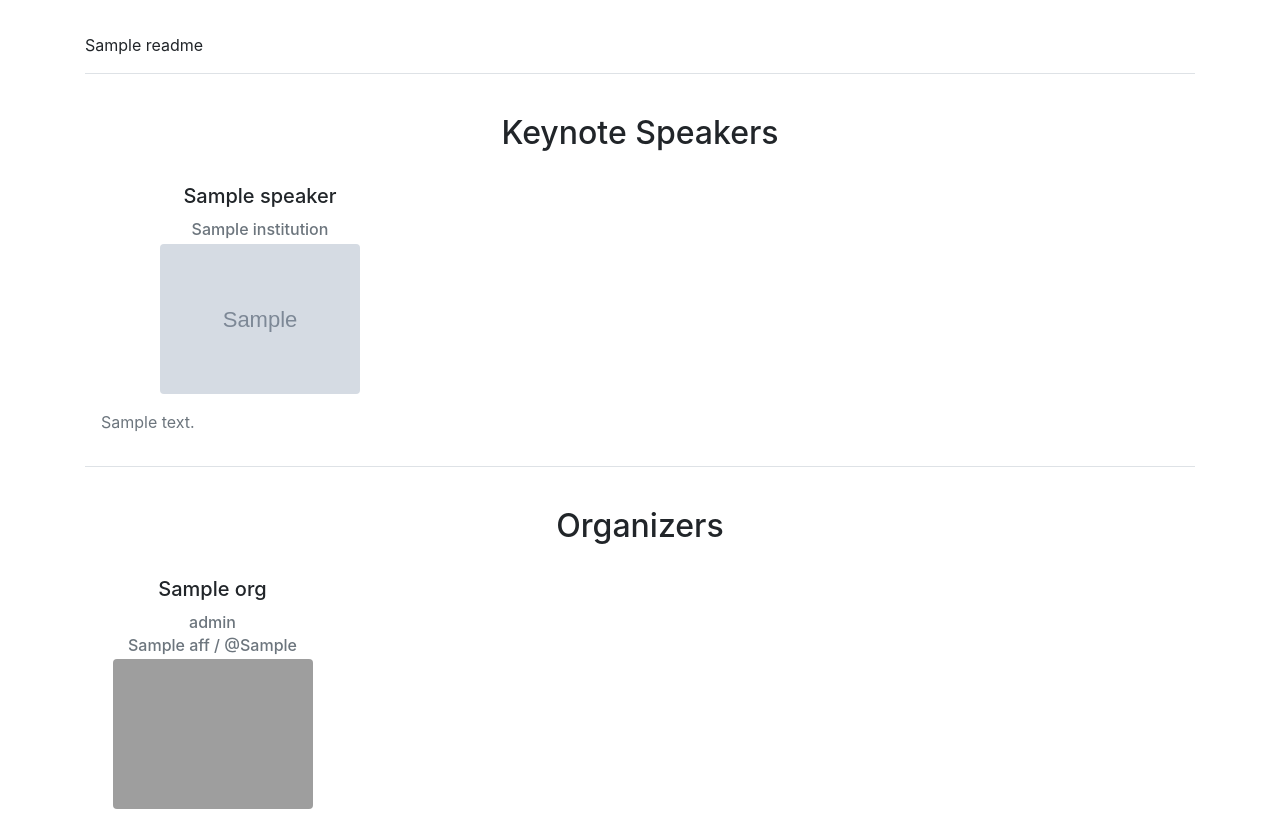
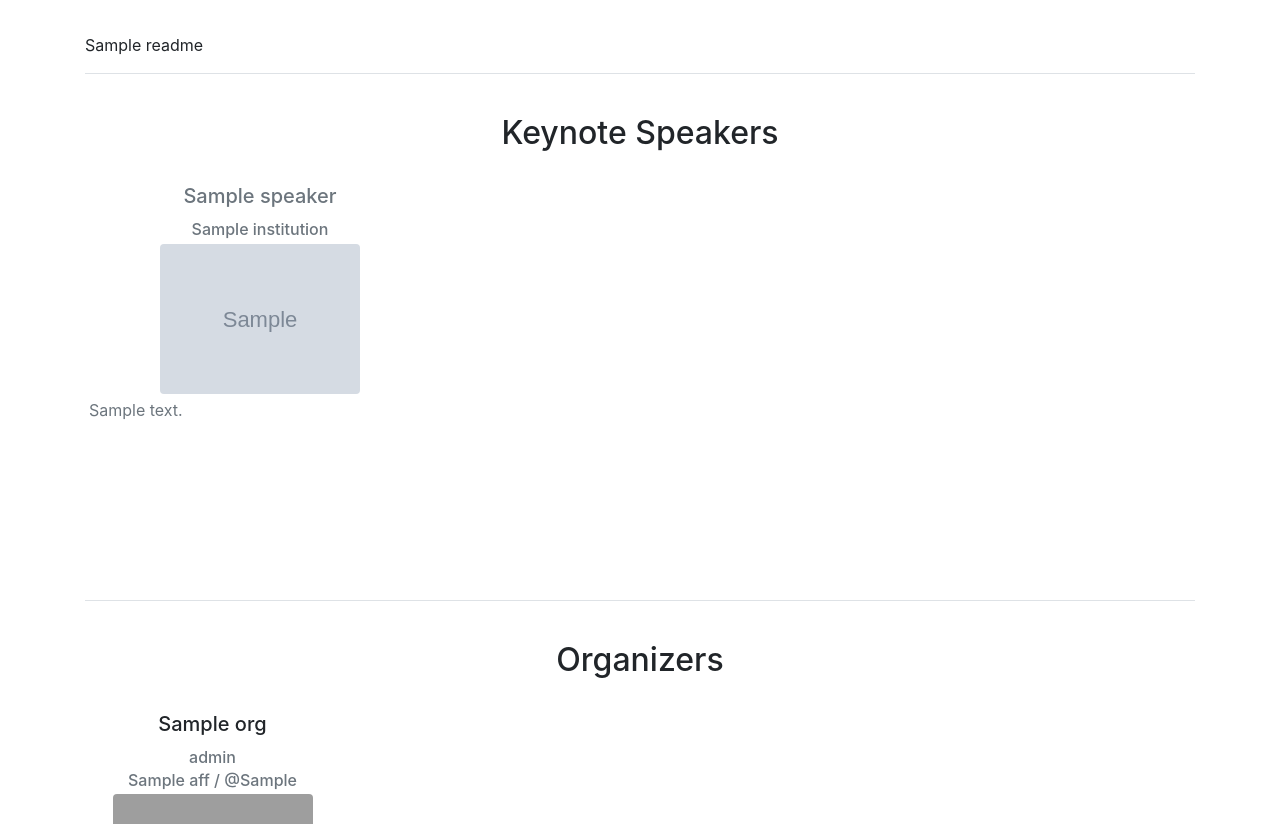
Before and after one commit to ewrl-org/ewrl-2026, a Flask app: template templates/index.html in a window 1280 px wide. Shown: the part 423-1247 px from the top of the page. Run offline with Flask 3, Linux system fonts and the light colour scheme; the template is opened without the code that fills it: most values are stand-ins (such as "Sample title", 1, 10 or a date in 2020); grey boxes marked "Sample" are stand-in pictures; parts of the project's set-up code (start-up, migrations or seed data) failed here and were passed over; some libraries are stand-ins or nearby versions; grey boxes are pictures that could not be loaded.

Commit message:
bigger speaker cards

```diff
--- a/sitedata/speakers.yml
+++ b/sitedata/speakers.yml
@@ -20,7 +20,7 @@
   institution: "Ensta-Paris."
   speaker: Sao Mai Nguyen
   abstract: "Lorem ipsum dolor sit amet, consectetur adipiscing elit, sed do eiusmod tempor incididunt ut labore et dolore magna aliqua. Ut enim ad minim veniam, quis nostrud exercitation ullamco laboris nisi ut aliquip ex ea commodo consequat. Duis aute irure dolor in reprehenderit in voluptate velit esse cillum dolore eu fugiat nulla pariatur. Excepteur sint occaecat cupidatat non proident, sunt in culpa qui officia deserunt mollit anim id est laborum."
-  bio: "Sao Mai Nguyen is an associate professor at Ensta-Paris. She is interested in robotics, artificial intelligence and cognitive science. She tries to bridge these 3 aspects in her work, and started working in cognitive developmental robotics. She has a special interest in linking research of machine learning, robotic embodiment, child development psychology and neuroscience. She also explores possibilities to make robots adapt to their physical and social environments."
+  bio: "Sao Mai Nguyen is an associate professor at Ensta-Paris. She is interested in robotics, artificial intelligence and cognitive science. She tries to bridge these 3 aspects in her work, and started working in cognitive developmental robotics. She has a special interest in linking research of machine learning, robotic embodiment, child development psychology and neuroscience."
   session: 1
 - UID: 4
   image: "https://github.com/ewrl-org/ewrl-2026/blob/main/static/images/alex.jpg?raw=true"
--- a/templates/components.html
+++ b/templates/components.html
@@ -84,7 +84,7 @@ workshopgroup
   {% for speaker in speakers %}
   <div class="col-md-4 col-xs-6">
     <div class="pp-card">
-      <div class="pp-card-header" class="text-muted">
+      <div class="pp-card-header text-muted" style="height: 400px;">
         <h5 class="card-title" align="center">{{speaker.speaker}}</h5>
         <div>
           <h6 class="card-subtitle text-muted m-1" align="center">
@@ -94,7 +94,7 @@ workshopgroup
         <center>
           <img src="{{speaker.image}}" class="rounded" style="height: 150px;" />
         </center>
-        <div class="m-3 text-muted">
+        <div class="card-subtitle m-1 text-muted">
           {{speaker.bio|safe}}
         </div>
       </div>
```
